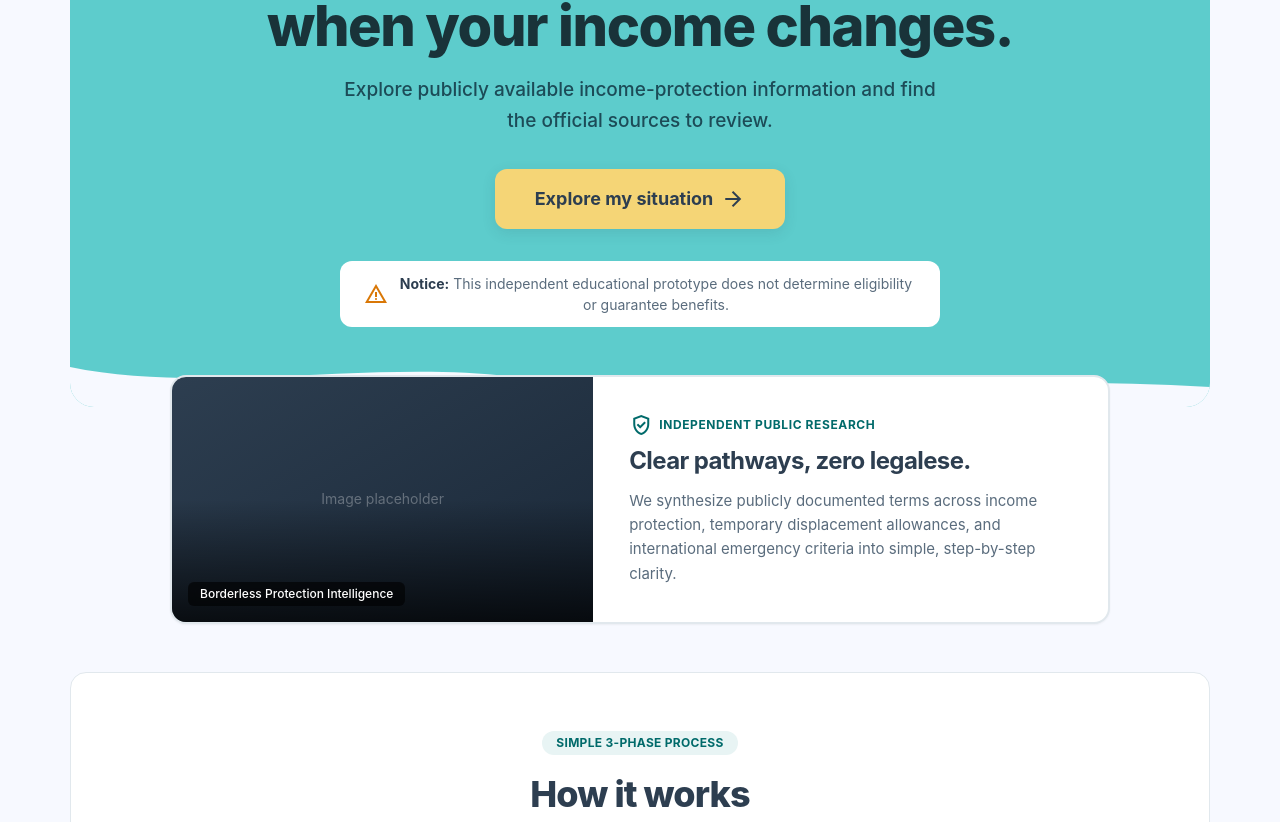
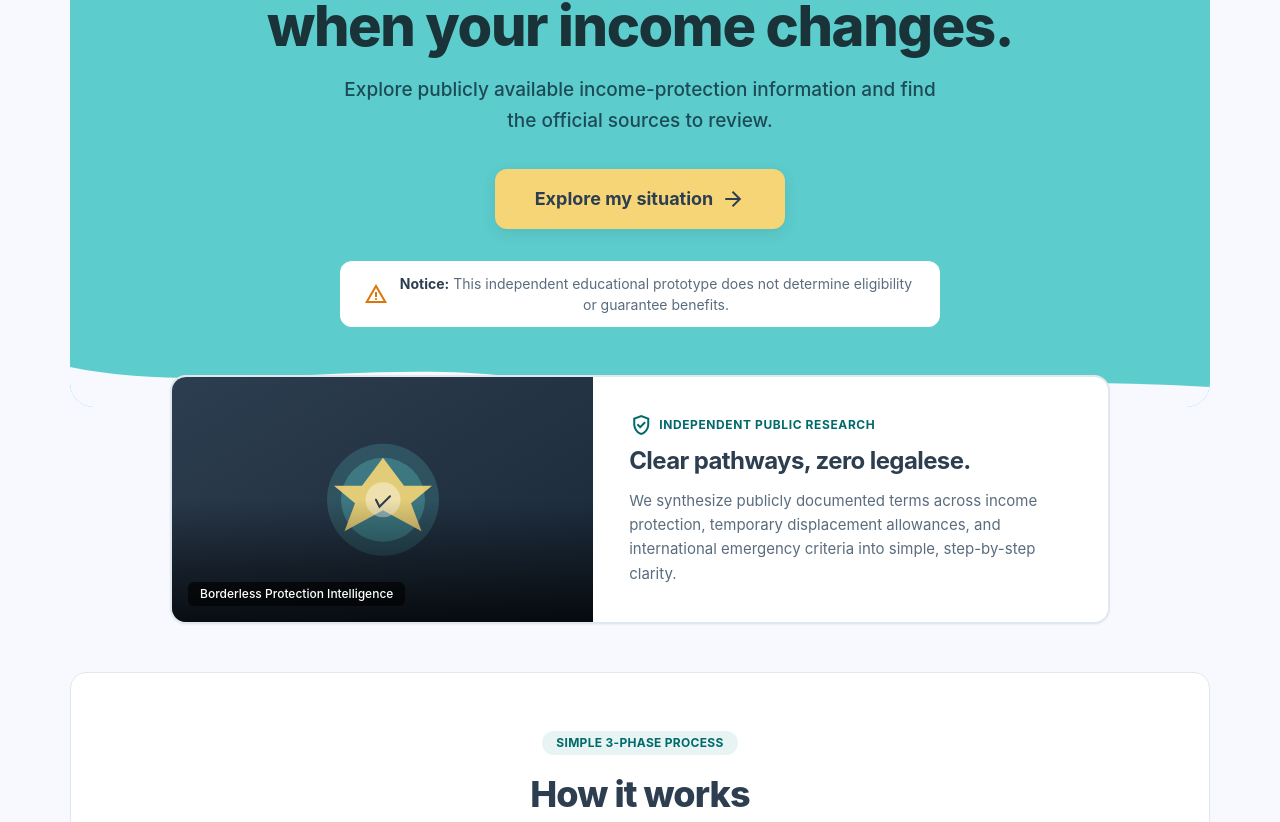
Before and after one commit to musa347/global-safety-net-navigator-nextjs, a Next.js app: page / in a window 1280 px wide. Shown: the part 384-1206 px from the top of the page. Built offline with nearby package versions, Linux system fonts and the light colour scheme.

Commit message:
Replace image placeholder with SVG illustration

```diff
--- a/app/page.tsx
+++ b/app/page.tsx
@@ -82,10 +82,16 @@ export default function HomePage() {
 
       {/* Policy Overview Card */}
       <div className="w-full max-w-[940px] mx-auto bg-white border-2 border-[#E1E8ED] rounded-2xl shadow-sm overflow-hidden flex flex-col md:flex-row -mt-8 relative z-10">
-        <div className="w-full md:w-[45%] relative h-[220px] md:h-auto bg-[#2D3E50]">
-          {/* Note: You'll need to add the image to public folder */}
-          <div className="w-full h-full bg-gradient-to-br from-[#2D3E50] to-[#1a2838] flex items-center justify-center">
-            <span className="text-white/30 text-sm">Image placeholder</span>
+        <div className="w-full md:w-[45%] relative h-[220px] md:h-auto bg-gradient-to-br from-[#2D3E50] to-[#1a2838]">
+          {/* SVG Illustration */}
+          <div className="w-full h-full flex items-center justify-center p-8">
+            <svg viewBox="0 0 200 200" className="w-full h-full max-w-[140px]" xmlns="http://www.w3.org/2000/svg">
+              <circle cx="100" cy="100" r="80" fill="#5DCCCC" opacity="0.2"/>
+              <circle cx="100" cy="100" r="60" fill="#5DCCCC" opacity="0.3"/>
+              <path d="M 100 40 L 130 80 L 170 80 L 140 105 L 155 145 L 100 115 L 45 145 L 60 105 L 30 80 L 70 80 Z" fill="#F5D576" opacity="0.9"/>
+              <circle cx="100" cy="100" r="25" fill="#FFFFFF" opacity="0.4"/>
+              <path d="M 90 100 L 95 110 L 110 95" stroke="#2D3E50" strokeWidth="3" fill="none" strokeLinecap="round"/>
+            </svg>
           </div>
           <div className="absolute inset-0 bg-gradient-to-t from-black/75 via-transparent to-transparent flex items-end p-4">
             <span className="bg-black/60 backdrop-blur-sm text-white text-xs font-medium px-3 py-1 rounded-md">
```
